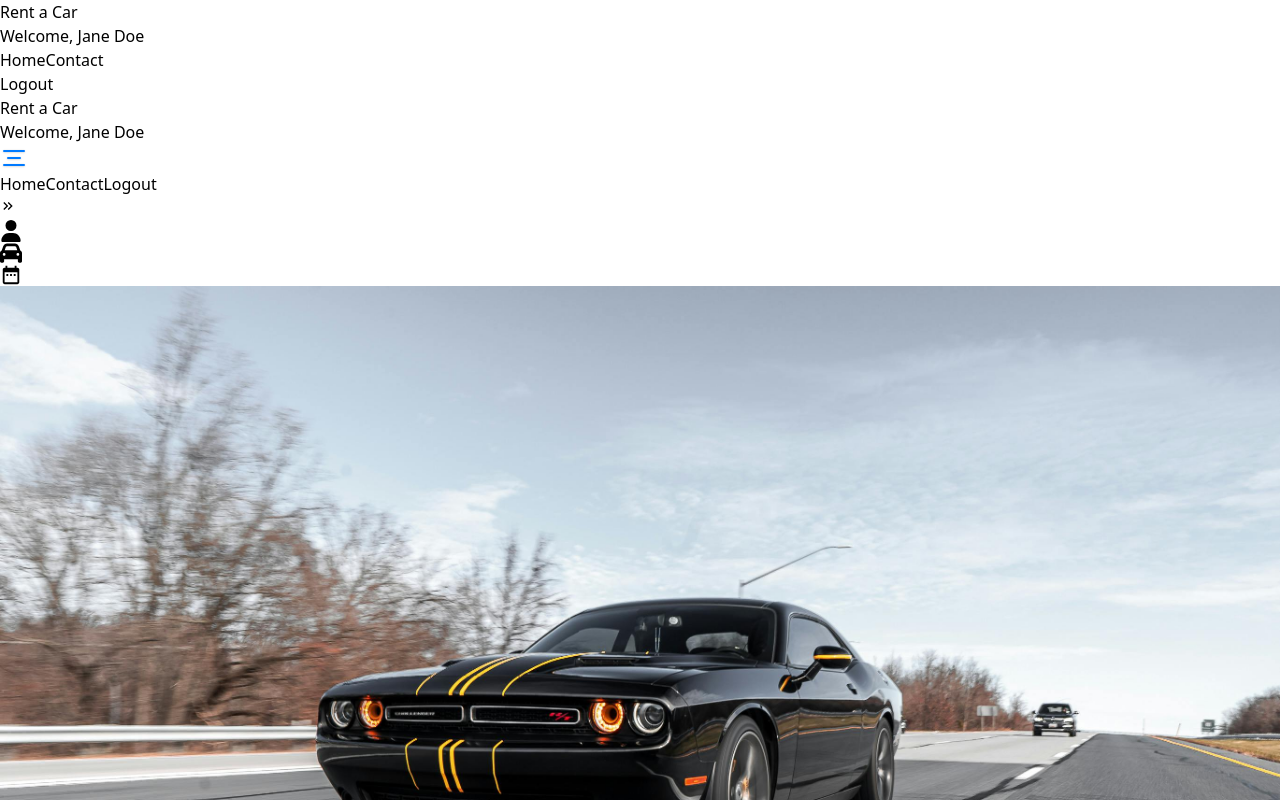
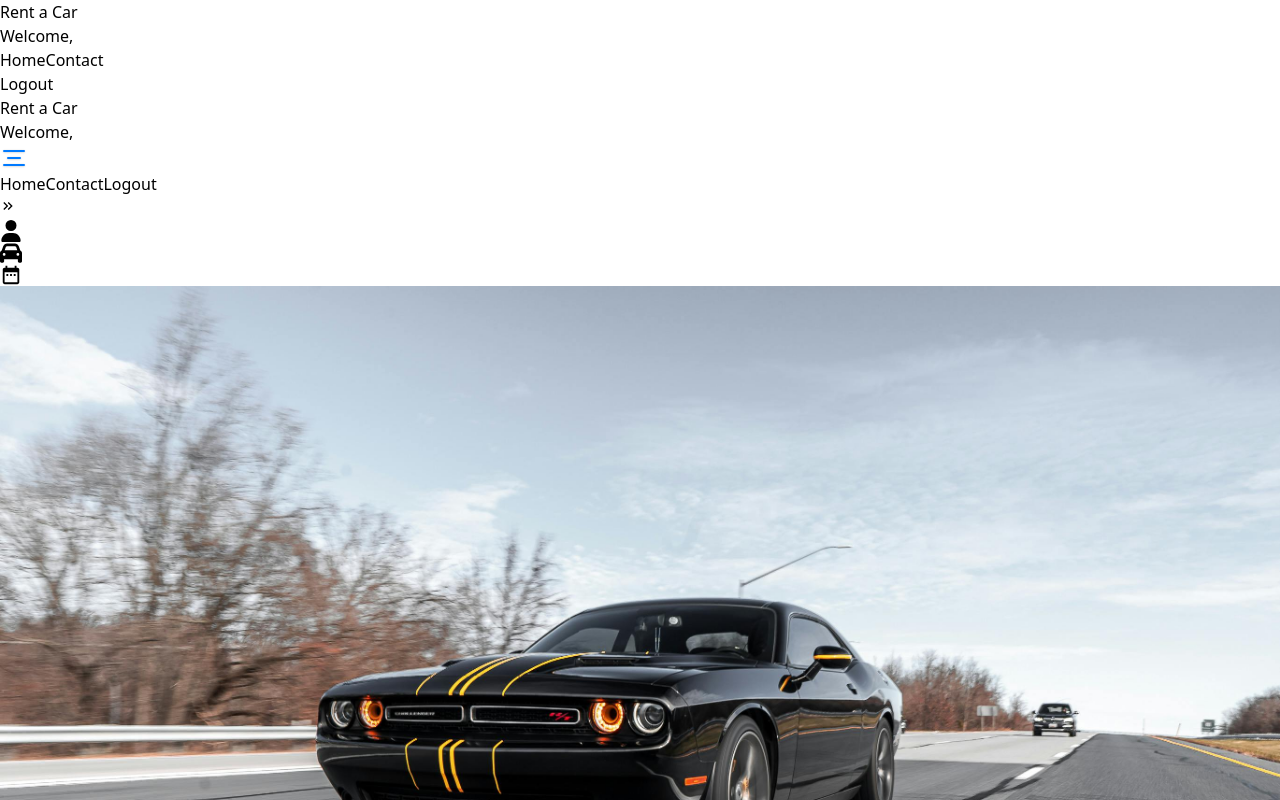
Before and after one commit to Suksii/rentacar, a React (Vite) app in the folder client/: page / in a window 1280 px wide. Shown: the top 800 px of the page. Built offline with nearby package versions, Linux system fonts and the light colour scheme.

Commit message:
user context created

```diff
--- a/client/src/components/Navbar.jsx
+++ b/client/src/components/Navbar.jsx
@@ -1,12 +1,14 @@
 import React, {useState} from 'react';
 import {Link, useNavigate} from "react-router-dom";
 import Button from "./Button.jsx";
+import {useUser} from "../context/UserContext.jsx";
 
 const Navbar = () => {
 
-    const currentUser = "Jane Doe";
     const navigate = useNavigate();
     const [toggle, setToggle] = useState(false);
+    const { user } = useUser();
+    const currentUser = user?.firstName;
 
     const scrollOnTop = () => {
         window.scrollTo(0, 0);
@@ -22,6 +24,7 @@ const Navbar = () => {
         {name: "Home", path: "/"},
         {name: "Contact", path: "/contact"}
     ]
+
 
     return (
          <>
--- /dev/null
+++ b/client/src/context/UserContext.jsx
@@ -0,0 +1,17 @@
+import { createContext, useContext, useState } from "react";
+
+const UserContext = createContext({});
+
+export const UserProvider = ({ children }) => {
+    const [user, setUser] = useState(null);
+
+    return (
+        <UserContext.Provider value={{ user, setUser }}>
+            {children}
+        </UserContext.Provider>
+    );
+}
+
+export const useUser = () => useContext(UserContext);
+
+export default UserContext;
--- a/client/src/pages/Login.jsx
+++ b/client/src/pages/Login.jsx
@@ -8,10 +8,12 @@ import Button from "../components/Button.jsx";
 import {Link, useNavigate} from "react-router-dom";
 import {FaEye, FaEyeSlash} from "react-icons/fa6";
 import axios from "axios";
+import {useUser} from "../context/UserContext.jsx";
 
 const Login = () => {
 
     const navigate = useNavigate();
+    const { user, setUser } = useUser();
 
     const schema = yup.object({
         email: yup.string()
@@ -28,7 +30,9 @@ const Login = () => {
         e.preventDefault();
         const { email, password } = data;
         try {
-            await axios.post('/users/login', { email, password })
+            const response = await axios.post('/users/login', { email, password })
+            const { user } = response.data;
+            setUser(user);
             navigate('/')
         } catch (error) {
             alert("Something went wrong")
```
Also changed, not shown: client/src/App.jsx (+7 -3 lines), 1 other file (tests, documents, lock files or other folders).
